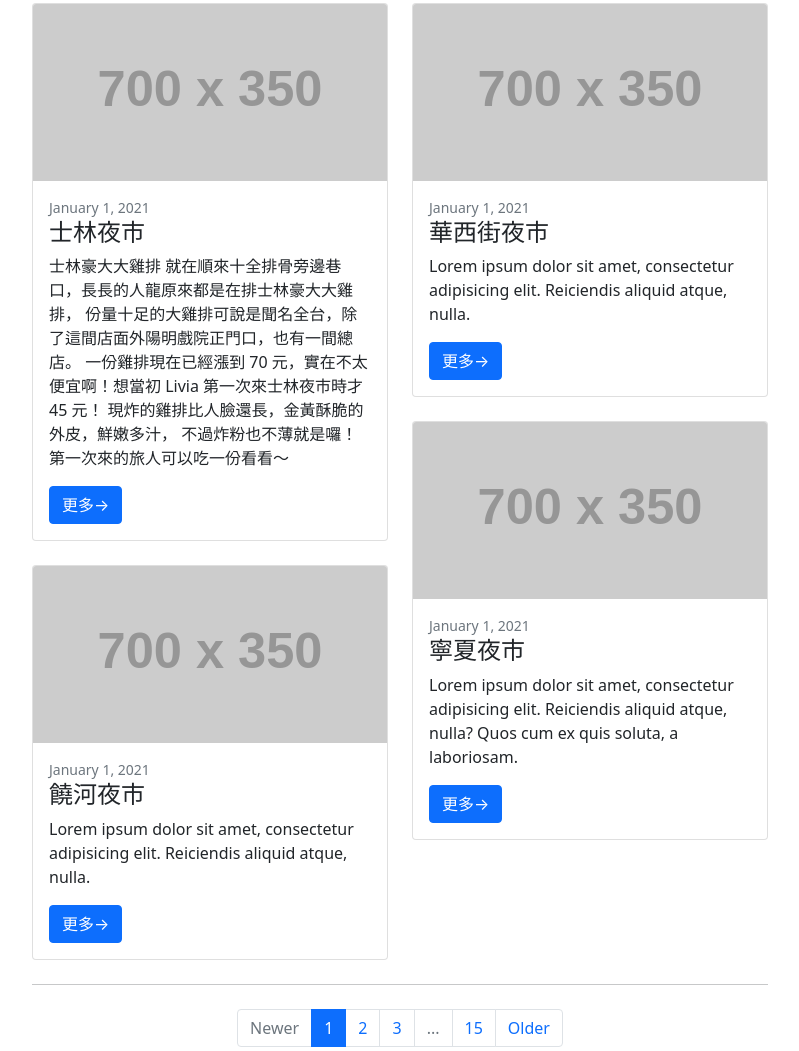
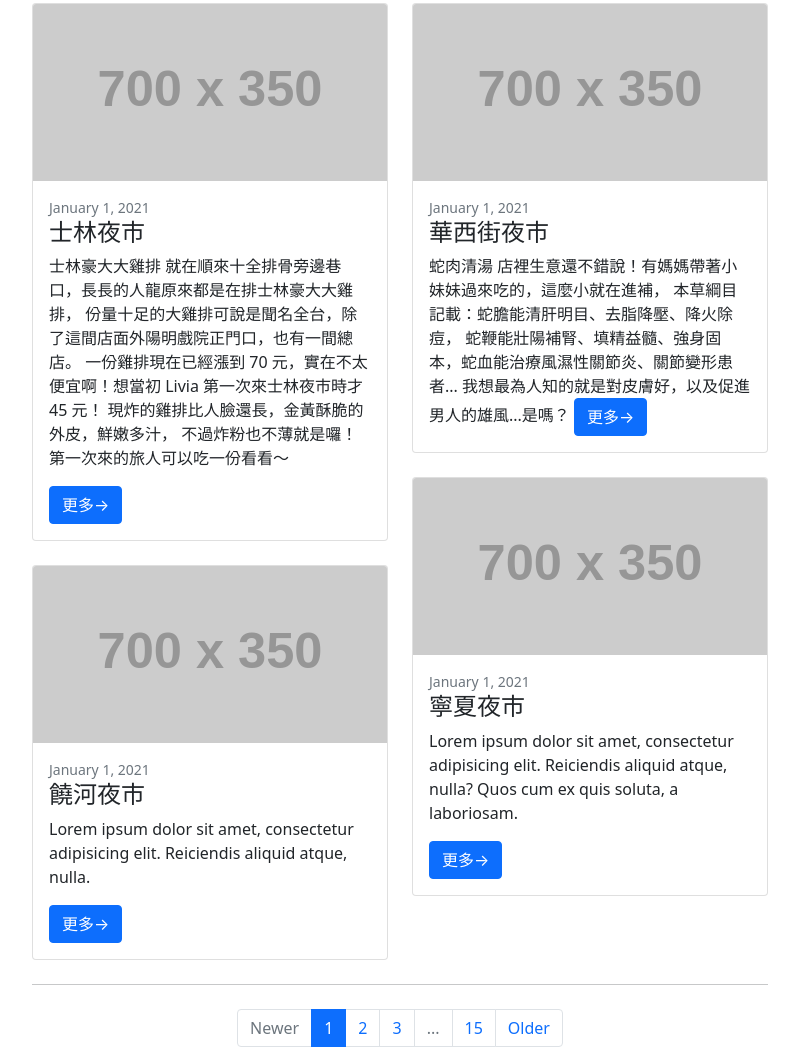
Before and after one commit to kuopoting/k3, a plain HTML site: page index.html in a window 1280 px wide. Shown: the part 910-1961 px from the top of the page, without its empty margins (50-849 px from the left). Drawn offline with nearby package versions, Linux system fonts and the light colour scheme; placeholder pictures from the web are drawn by us.

Commit message:
Update index.html

```diff
--- a/index.html
+++ b/index.html
@@ -87,8 +87,14 @@
                                 <div class="card-body">
                                     <div class="small text-muted">January 1, 2021</div>
                                     <h2 class="card-title h4">華西街夜市</h2>
-                                    <p class="card-text">Lorem ipsum dolor sit amet, consectetur adipisicing elit. Reiciendis aliquid atque, nulla.</p>
-                                    <a class="btn btn-primary" href="#!">更多→</a>
+                                    <p class="card-text">蛇肉清湯
+                                    店裡生意還不錯說！有媽媽帶著小妹妹過來吃的，這麼小就在進補，
+
+本草綱目記載：蛇膽能清肝明目、去脂降壓、降火除痘，
+
+蛇鞭能壯陽補腎、填精益髓、強身固本，蛇血能治療風濕性關節炎、關節變形患者...
+
+我想最為人知的就是對皮膚好，以及促進男人的雄風...是嗎？ <a class="btn btn-primary" href="#!">更多→</a>
                                 </div>
                             </div>
                             <!-- Blog post-->
```
